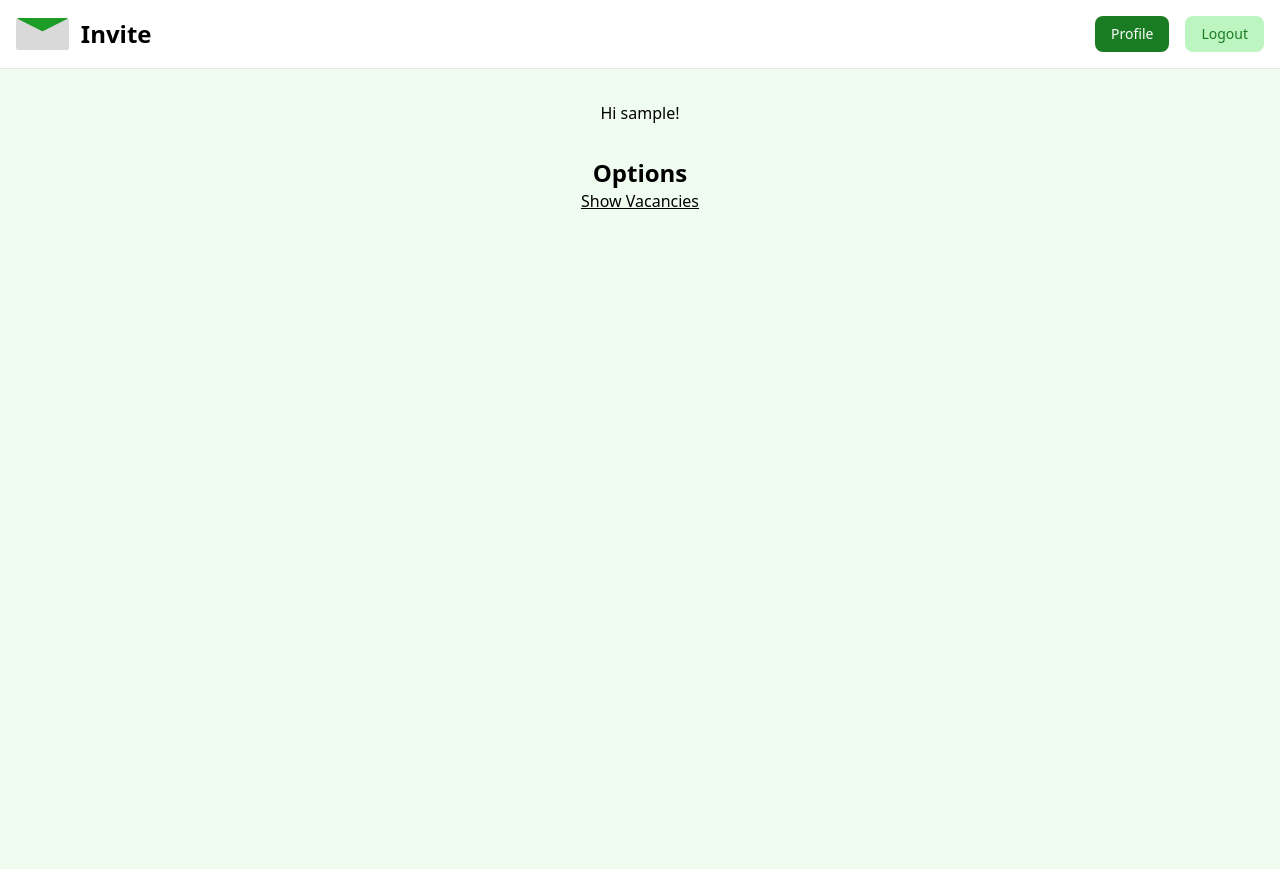
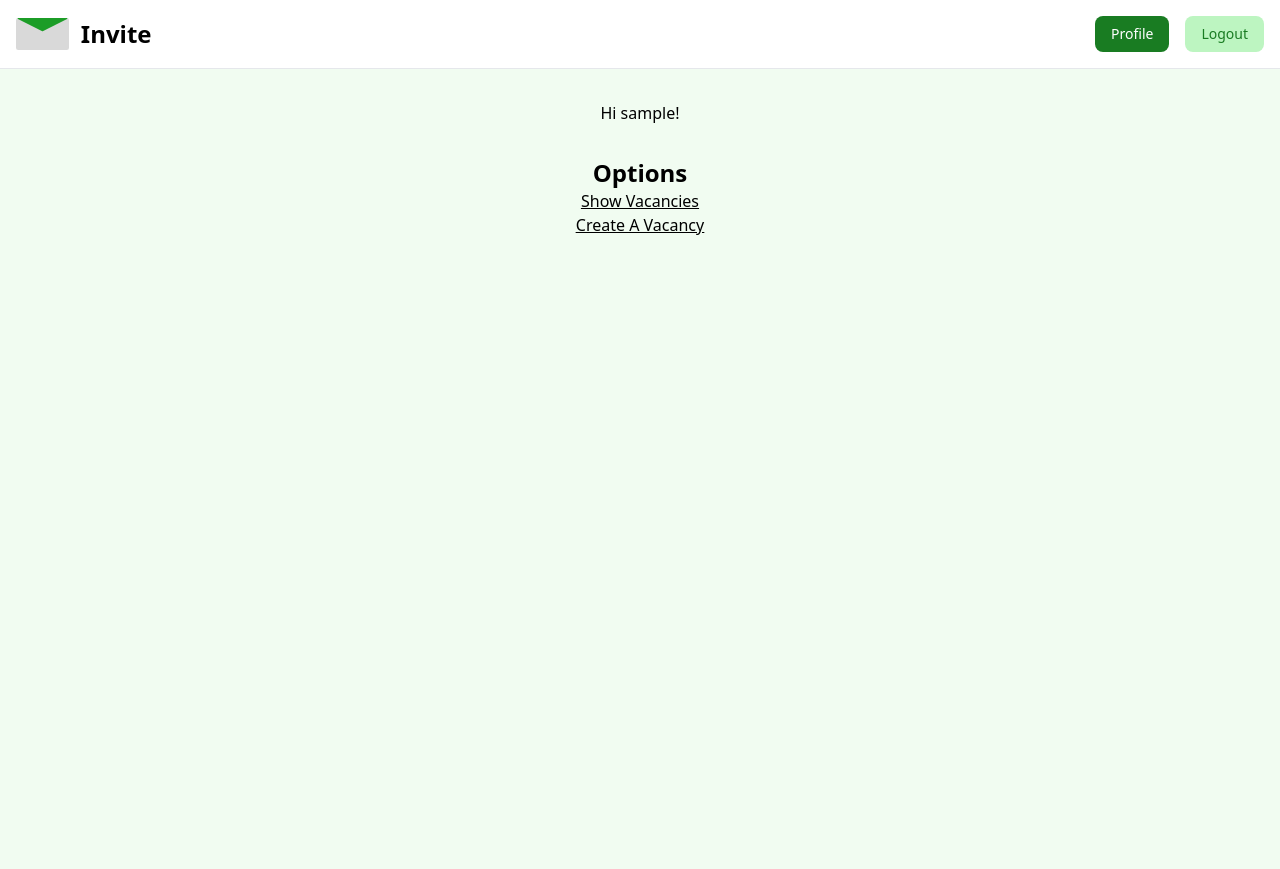
Before and after one commit to daffafaizan/invite-app, a Django app: page / in a window 1280 px wide. Run offline with Django 3.2, Linux system fonts and the light colour scheme; the visitor is signed in with stand-in values (Sample User, id 1); some libraries are stand-ins or nearby versions.

Commit message:
feat: add button to create vacancy page in home

```diff
--- a/invite/core/templates/home.html
+++ b/invite/core/templates/home.html
@@ -16,6 +16,9 @@
             <h1 class="text-2xl font-bold">Options</h1>
             <button style="text-decoration: underline;">
                 <a href="{% url 'find_teams:show_vacancies' %}">Show Vacancies</a>
+            </button>
+            <button style="text-decoration: underline;">
+                <a href="{% url 'find_members:create_vacancy' %}">Create A Vacancy</a>
             </button>
 
         </div>
```
